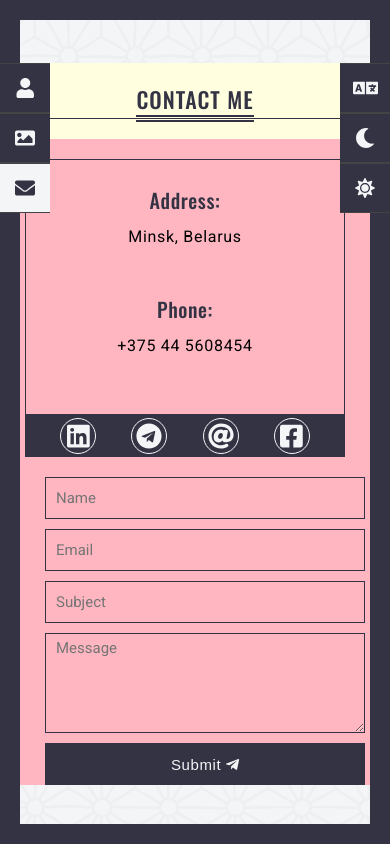
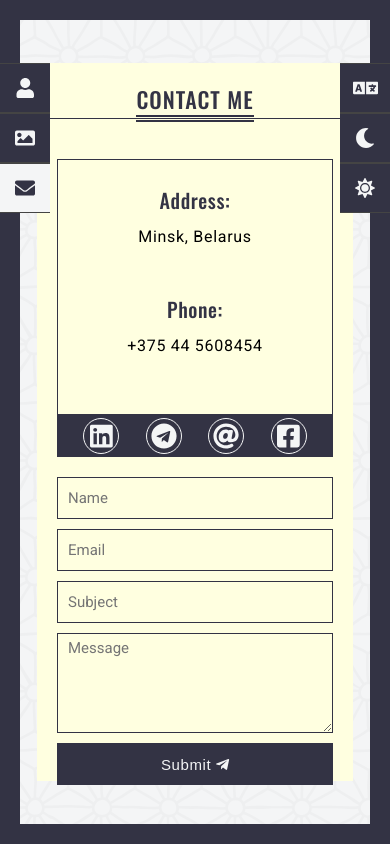
Before and after one commit to kotsur-vlad/portfolio, a React (Create React App) app: page /contacts in a window 390 px wide. Built offline with nearby package versions, Linux system fonts and the light colour scheme.

Commit message:
Added media queries

```diff
--- a/src/contacts/Contacts.module.scss
+++ b/src/contacts/Contacts.module.scss
@@ -2,21 +2,27 @@
 @import './../common/styles/sass/mixins';
 
 .wrapper {
-	@include flex (column, flex-start, center);
+  @include flex(column, flex-start, center);
   margin-bottom: 40px;
+
   .contacts {
-
-		@include flex (row, center, stretch);
+    @include flex(row, center, stretch);
     flex-wrap: wrap;
 
-		background-color: lightpink;
-		.first{
-			@media screen and (max-width: 1020px) {
-				min-width: 320px;
+    .first {
+      @media (min-width: 880px) and (max-width: 1060px) {
+        min-width: 350px;
       }
-			@include flex (column, flex-start, center);
+      @media (min-width: 460px) and (max-width: 530px) {
+        min-width: 350px;
+      }
+      @media screen and (max-width: 459px) {
+        min-width: 276px;
+      }
+      @include flex(column, flex-start, center);
       min-width: 420px;
-			margin: 0 30px 0 10px;
+      margin: 0 20px;
+
       ul {
         box-sizing: border-box;
         width: 100%;
@@ -24,37 +30,49 @@
         margin-top: 20px;
         border: 1px solid $primaryColor;
       }
+
       li {
         height: 42px;
         text-align: center;
+
         &:nth-child(odd) {
           margin-top: 25px;
           color: $primaryColor;
           font: 500 2rem Oswald;
           letter-spacing: 0.6px;
         }
+
         &:nth-child(even) {
           letter-spacing: 0.7px;
         }
       }
+
       .icons {
-				@include flex (row, space-evenly, center);
+        @include flex(row, space-evenly, center);
         width: 100%;
         height: 42px;
         margin-top: auto;
         background-color: $primaryColor;
       }
     }
+
     .second {
-			@media screen and (max-width: 1020px) {
-				min-width: 320px;
+      @media (min-width: 880px) and (max-width: 1060px) {
+        min-width: 350px;
+      }
+      @media (min-width: 460px) and (max-width: 530px) {
+        min-width: 350px;
+      }
+      @media screen and (max-width: 459px) {
+        min-width: 276px;
       }
       min-width: 420px;
-			margin: 0 10px 0 30px;
+      margin: 0 20px;
 
       form {
-				@include flex (column, flex-start, center);
+        @include flex(column, flex-start, center);
         margin-top: 20px;
+
         input, textarea {
           box-sizing: border-box;
           width: 100%;
@@ -67,11 +85,13 @@
           color: $primaryColor;
           font: 400 1.5rem Roboto;
         }
+
         textarea {
           resize: vertical;
           height: 100px;
           min-height: 40px;
         }
+
         button {
           width: 100%;
           height: 42px;
@@ -82,7 +102,8 @@
           font-size: 1.5rem;
           letter-spacing: 0.6px;
           cursor: pointer;
-					&:active{
+
+          &:active {
             position: relative;
             top: 1px;
           }
```
Lines whose indentation alone changed are shown as unchanged.
